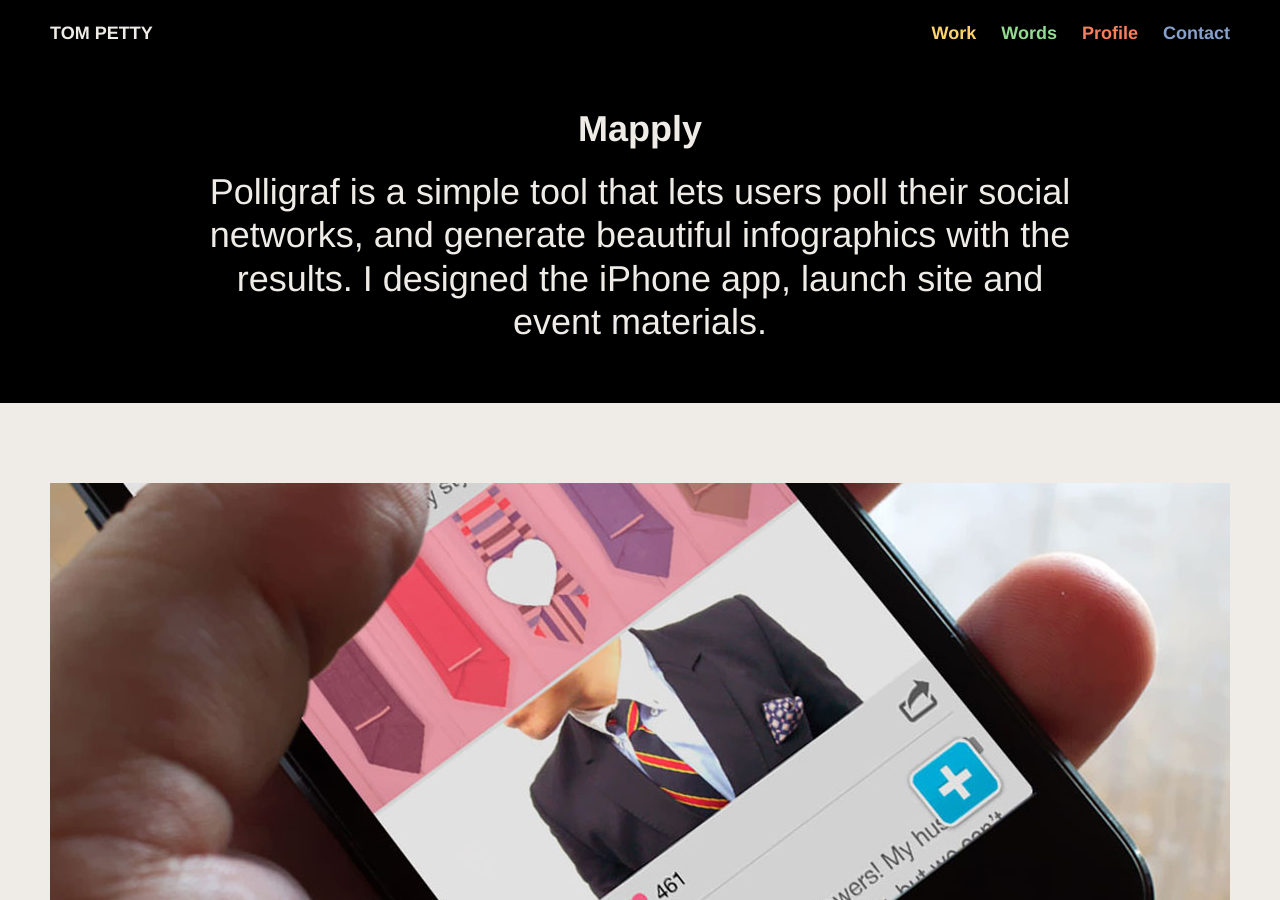
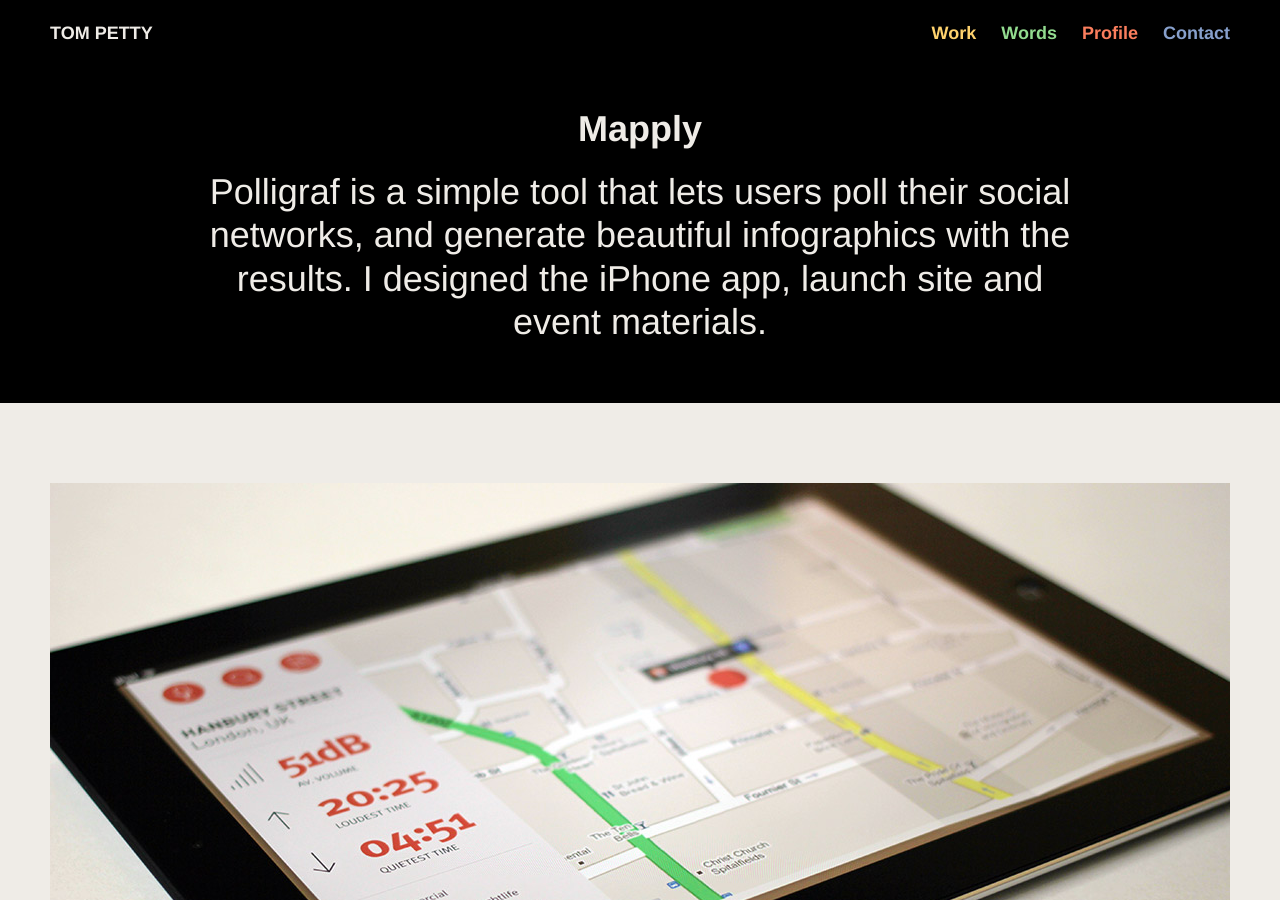
Before and after one commit to anothertompetty/portfolio, a Jekyll site: the page built from mapply.html, in a window 1280 px wide and 900 px high. Built offline with Jekyll 4.4.1, drawn with Linux system fonts in a browser that asks for light colours; nearby versions of some CDN libraries; Markdown is read by kramdown in place of the engine named in the settings.

Commit message:
updating mapply hero imagery

```diff
--- a/mapply.html
+++ b/mapply.html
@@ -20,7 +20,7 @@ layout: default
 
 	<section class="contain case-study">
 
-		<img src="img/polligraf/polligraf1.jpg">
+		<img src="img/mapply/mapply0.jpg">
 
 		<p>I spent 2.5 years at Wolff Olins — arguably the world’s most influential brand consultancy.
 		Due to the nature of my work there, I am unable to show most of what I worked on.
```
Also changed, not shown: img/mapply/mapply0.jpg (added), img/work/mapply.jpg.
